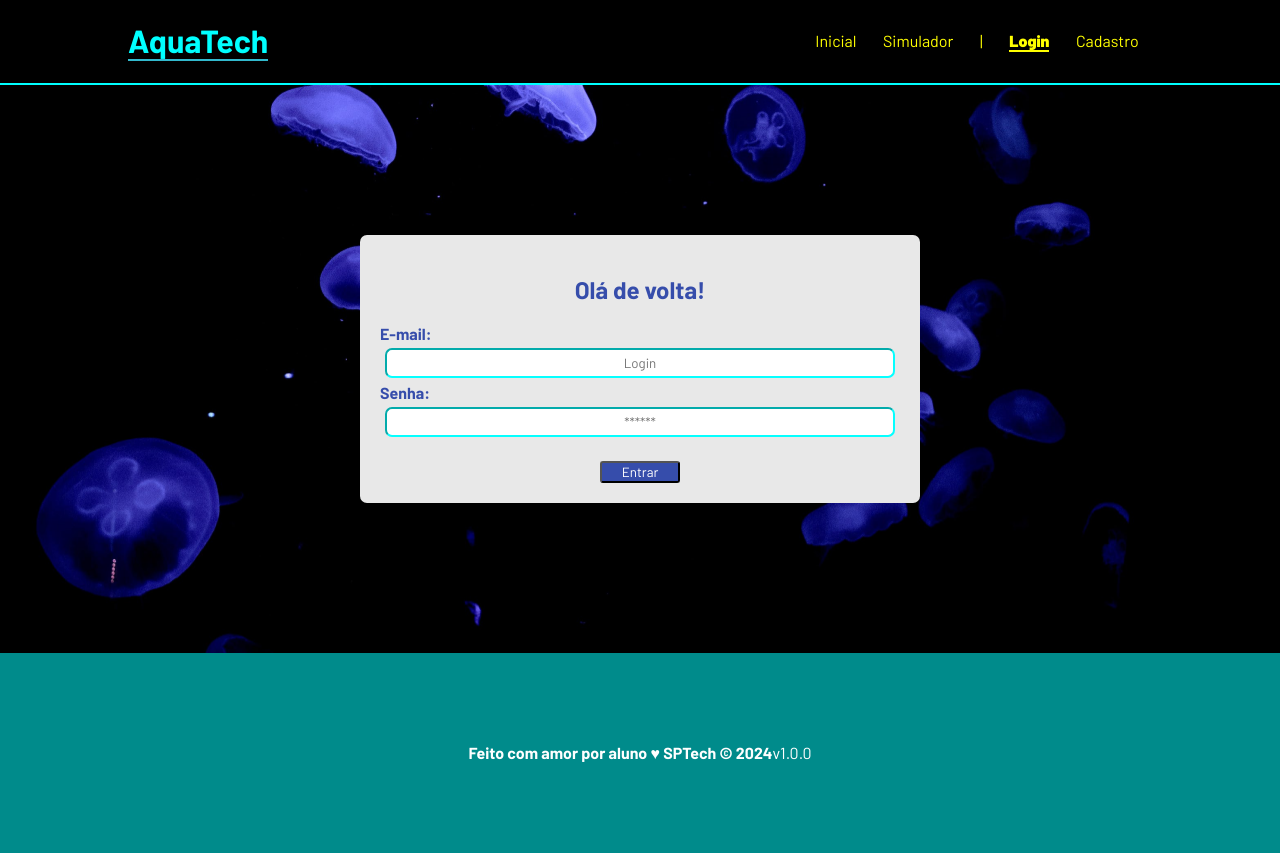
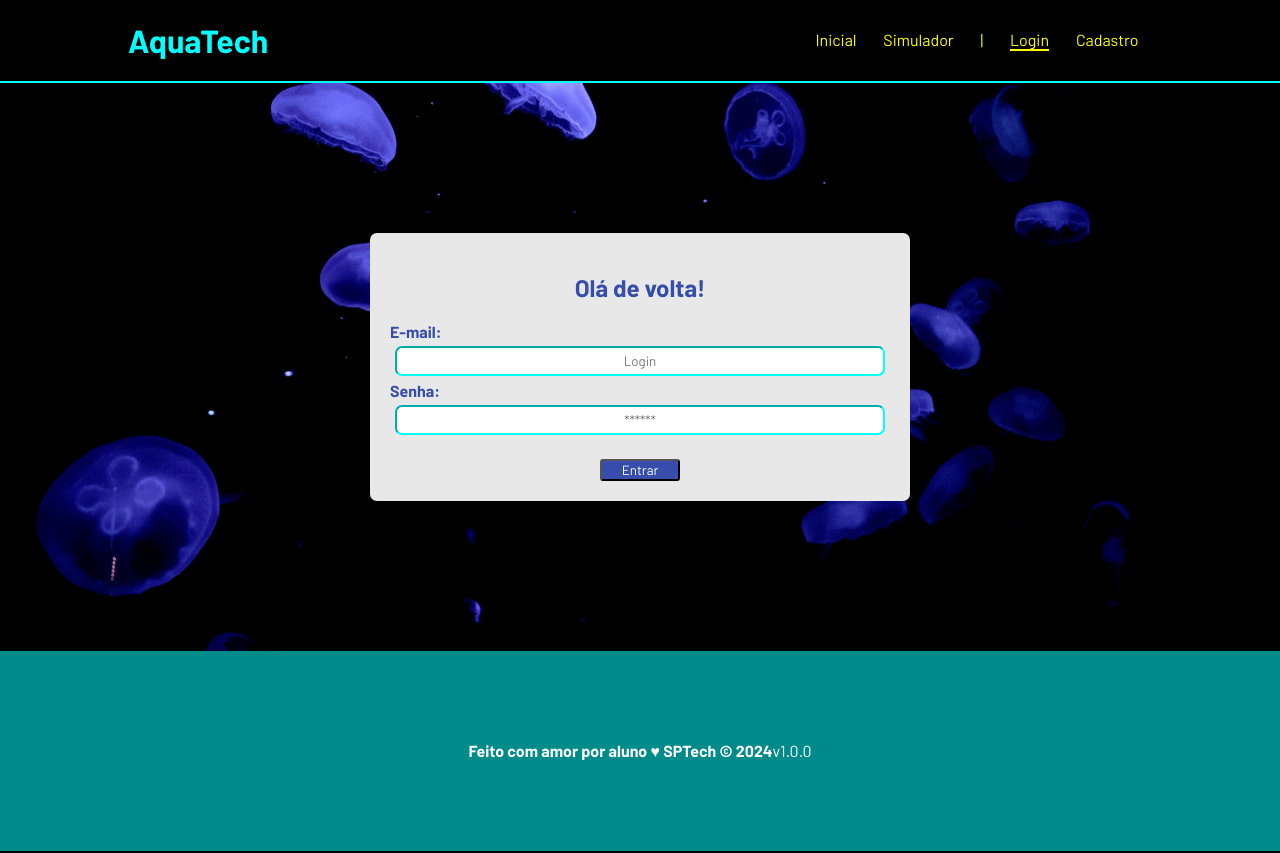
Before and after one commit to EmilieGutierrez06/Aquatech, a plain HTML site: page login.html in a window 1280 px wide. Drawn offline with Linux system fonts and the light colour scheme.

Commit message:
alterando px do login card

```diff
--- a/styles/style.css
+++ b/styles/style.css
@@ -3,25 +3,22 @@
 /* IMPORTANDO FONTE DE UMA BIBLIOTECA */
 @import url('https://fonts.googleapis.com/css2?family=Barlow:ital,wght@0,100;0,200;0,300;0,400;0,500;0,600;0,700;0,800;0,900;1,100;1,200;1,300;1,400;1,500;1,600;1,700;1,800;1,900&display=swap');
 
+/* PRIMEIRA PARTE FEITA EM SALA DE AULA */
 *{
     font-family: 'barlow';
 }
 
 body {
-    background: black;
     margin: 0;
     padding: 0;
+    background-color: black;
 }
 
 .header {
     border-bottom: solid aqua 2px;
 }
 
-.titulo {
-    color: #32b9cd;
-    width: fit-content;
-    border-bottom: 2px solid #32b9cd;
-}
+
 
 .header .container .titulo {
     color: aqua;
@@ -29,21 +26,18 @@ body {
 
 .container .navbar {
     color: yellow;
-
-    list-style-type: none;
     display: flex;
     width: 350px;
     justify-content: space-around;
+    list-style-type: none;
 }
 
 .navbar .agora {
-    font-weight: 900;
     border-bottom: yellow solid 2px;
 }
 
 .navbar a {
     color: yellow;
-
     text-decoration: none;
 }
 
@@ -143,7 +137,7 @@ body {
 }
 
 .login .card-login {
-    width: 520px;
+    width: 500px;
     background-color: #e8e8e8;
     border-radius: 7px;
     margin: 150px;
```
